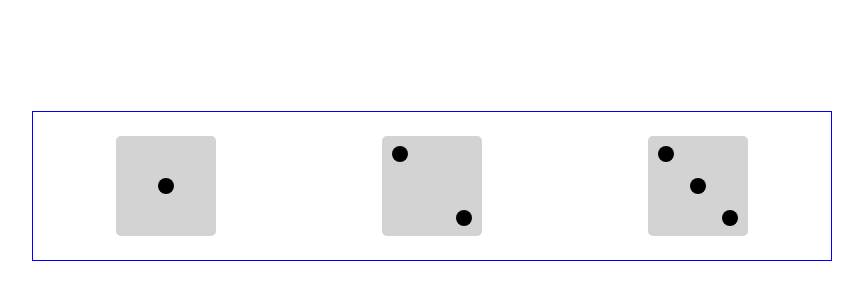
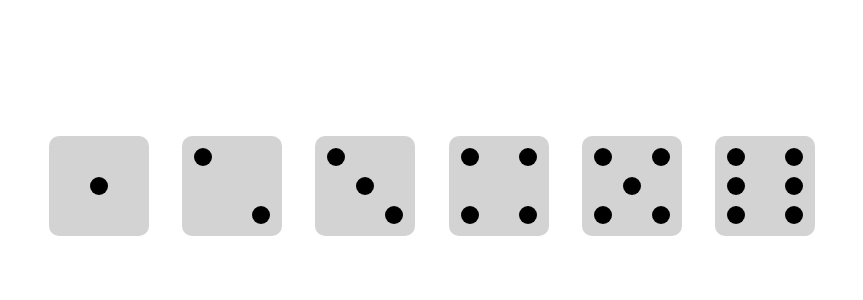
Before and after one commit to TEH3OP/dice, a plain HTML site: page index.html in a window 1280 px wide. Shown: the part 214-514 px from the top of the page, without its empty margins (208-1071 px from the left). Drawn offline with Linux system fonts and the light colour scheme.

Commit message:
Added 4 5 6 dice

```diff
--- a/index.html
+++ b/index.html
@@ -13,16 +13,56 @@
     <div class="container">
         <!-- 1 -->
         <div class="dice-1">
-            <div></div>
+            <i></i>
         </div>
         <div class="dice-2">
-            <div></div>
-            <div class="dice-2-2"></div>
+            <i></i>
+            <i class="dice-2-2"></i>
         </div>
         <div class="dice-2">
-            <div></div>
-            <div class="dice-3-2"></div>
-            <div class="dice-2-2"></div>
+            <i></i>
+            <i class="dice-3-2"></i>
+            <i class="dice-2-2"></i>
+        </div>
+
+        <div class="dice-4">
+            <div class="dice-4-1">
+                <i></i>
+                <i></i>
+            </div>
+            <div class="dice-4-1">
+                <i></i>
+                <i></i>
+            </div>
+        </div>
+
+        <div class="dice-4">
+            <div class="dice-4-1">
+                <i></i>
+                <i></i>
+            </div>
+            <div class="dice-5-2">
+                <i></i>
+            </div>
+            <div class="dice-4-1">
+                <i></i>
+                <i></i>
+            </div>
+        </div>
+
+        <div class="dice-4 rotate">
+            <div class="dice-4-1">
+                <i></i>
+                <i></i>
+            </div>
+            <div class="dice-4-1">
+                <i></i>
+                <i></i>
+            </div>
+            <div class="dice-4-1">
+                <i></i>
+                <i></i>
+            </div>
         </div>
     </div>
 </body>
--- a/style.css
+++ b/style.css
@@ -13,7 +13,7 @@ body{
     justify-content: space-around;
     height: 150px;
     width: 800px;
-    border: 1px solid blue;
+    /* border: 1px solid blue; */
 }
 
 *{
@@ -25,8 +25,8 @@ body{
     background-color: lightgrey;
     width: 100px;
     height: 100px;
-    border-radius: 5px;
-    padding: 10px;
+    border-radius: 10px;
+    padding: 12px;
 }
 
 .dice-1{
@@ -34,17 +34,39 @@ body{
    align-items: center;
 }
 
-.container>div>div{
+.container>div i{
     background-color: black;
-    width: 16px;
-    height: 16px;
-    border-radius: 8px;
+    width: 18px;
+    height: 18px;
+    border-radius: 9px;
+    display: block;
 }
 
 .dice-2{
     align-content: space-between;
     justify-content: space-between;
 }
+
+.dice-4{
+    display: flex;
+    justify-content: space-between;
+}
+
+.dice-4-1{
+    display: flex;
+    flex-direction: column;
+    justify-content: space-between;
+}
+
+.dice-5-2{
+    display: flex;
+    align-items: center;
+}
+
+.rotate{
+    transform: rotate(90deg);
+}
+
 
 .dice-3-2{
     align-self: center;
```
